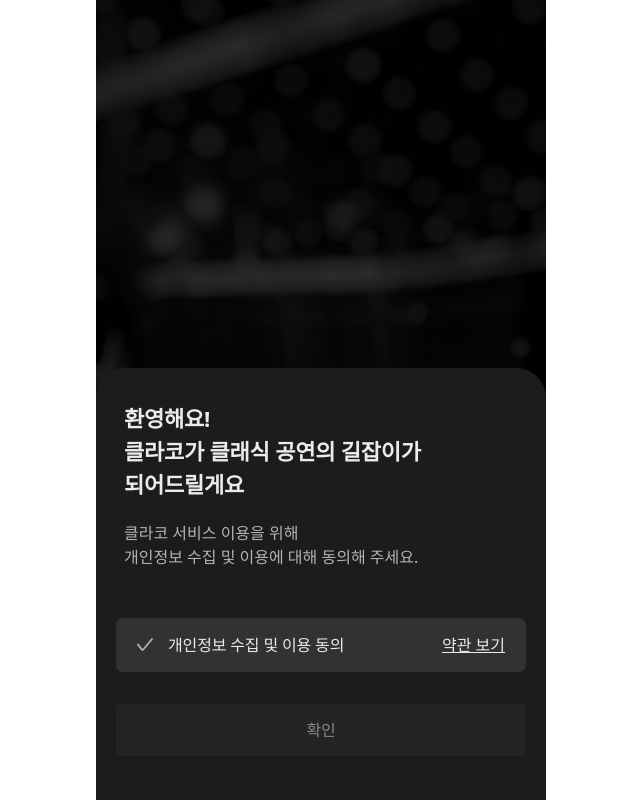
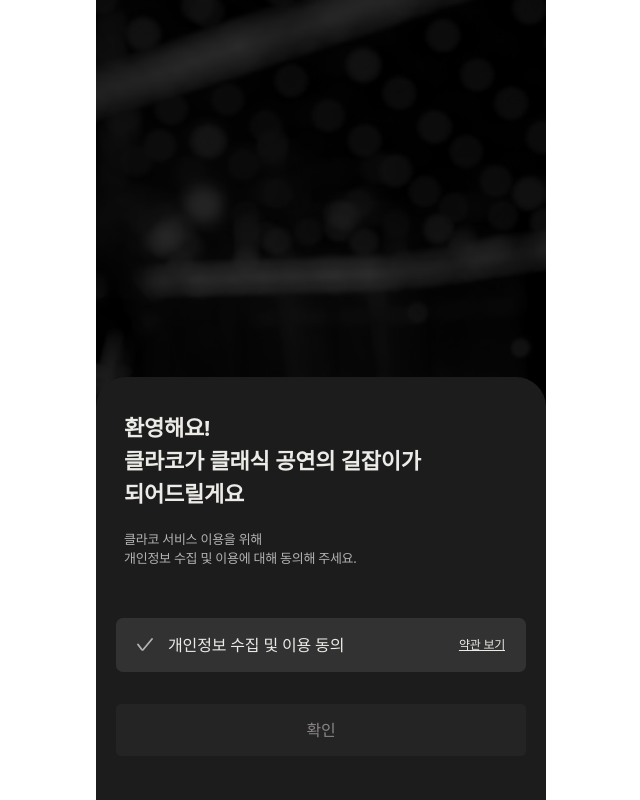
Before and after one commit to kusitms-com/30th_Meetup_TeamE_Claco_Front, a React (Vite) app: page /tos in a window 1280 px wide. Shown: the whole page, without its empty margins (319-959 px from the left). Built offline with nearby package versions, Linux system fonts and the light colour scheme.

Commit message:
style: 글자 크기 수정

```diff
--- a/src/pages/Onboarding/UserRegistration/Feature/page.tsx
+++ b/src/pages/Onboarding/UserRegistration/Feature/page.tsx
@@ -140,7 +140,7 @@ export const SelectFeaturePage = () => {
                     {feature.title}
                   </span>
                   <br />
-                  <span className="body3-normal">
+                  <span className="caption-13">
                     {feature.description.map((line, index) => (
                       <span key={index}>
                         {line}
--- a/src/pages/Onboarding/UserRegistration/Nickname/page.tsx
+++ b/src/pages/Onboarding/UserRegistration/Nickname/page.tsx
@@ -79,22 +79,22 @@ export const NicknameCreatePage = () => {
                 onChange={handleInputChange}
                 maxLength={15}
               />
-              <span className="body4-normal self-center pt-[0.15rem] text-grayscale-60">
+              <span className="caption-12 tracking-[-0.015rem] self-center text-grayscale-60">
                 {nickname.length}/15
               </span>
             </div>
             {hasStartedTyping && errorMessage ? (
-              <div className="flex body4-normal items-start text-system-error gap-[0.25rem] pb-[0.6rem]">
+              <div className="flex caption-12 items-start text-system-error gap-[0.25rem] pb-[0.6rem]">
                 <img src={errorIcon} alt="errorIcon" />
                 <span className="self-center">{errorMessage}</span>
               </div>
             ) : hasStartedTyping ? (
-              <div className="flex body4-normal items-start text-system-positive gap-[0.25rem] pb-[0.6rem]">
+              <div className="flex caption-12 items-start text-system-positive gap-[0.25rem] pb-[0.6rem]">
                 <img src={agreeIcon} alt="checkIcon" />
                 <span className="self-center">사용 가능한 닉네임이에요</span>
               </div>
             ) : null}
-            <div className="flex flex-col body4-normal text-grayscale-60">
+            <div className="flex flex-col caption-12 text-grayscale-60">
               <span>*최소 2글자 이상 사용할 수 있어요</span>
               <span>*특수문자는 사용할 수 없어요</span>
             </div>
--- a/src/pages/Tos/page.tsx
+++ b/src/pages/Tos/page.tsx
@@ -53,7 +53,7 @@ export const TosPage = () => {
             <span>클라코가 클래식 공연의 길잡이가</span>
             <span>되어드릴게요</span>
           </span>
-          <span className='flex flex-col body3-normal text-grayscale-70'>
+          <span className='flex flex-col caption-13 text-grayscale-70'>
             <span>클라코 서비스 이용을 위해</span>
             <span>개인정보 수집 및 이용에 대해 동의해 주세요.</span>
           </span>
@@ -74,7 +74,7 @@ export const TosPage = () => {
                 개인정보 수집 및 이용 동의
               </span>
             </div>
-            <button className='body4-normal text-grayscale-80 underline' onClick={openModal}>
+            <button className='caption-12 text-grayscale-80 underline' onClick={openModal}>
               약관 보기
             </button>
           </div>
@@ -91,7 +91,7 @@ export const TosPage = () => {
               개인정보 수집 및 이용 동의
             </span>
             <div className='flex flex-col w-full items-center justify-center gap-[3rem] pb-[1.69rem]'>
-              <span className='body4-normal text-grayscale-90 justify-start'>
+              <span className='caption-12 text-grayscale-90 justify-start'>
                 제휴 및 제안/문의 수집과 안내를 위하여 개인정보보호법에 따라
                 다음과 같이 귀하의 개인정보를 수집 및 이용하고자 합니다.<br /><br />
                 ※ 귀하께서는 개인정보 제공 및 이용을 거부할 권리가 있으며,
```
